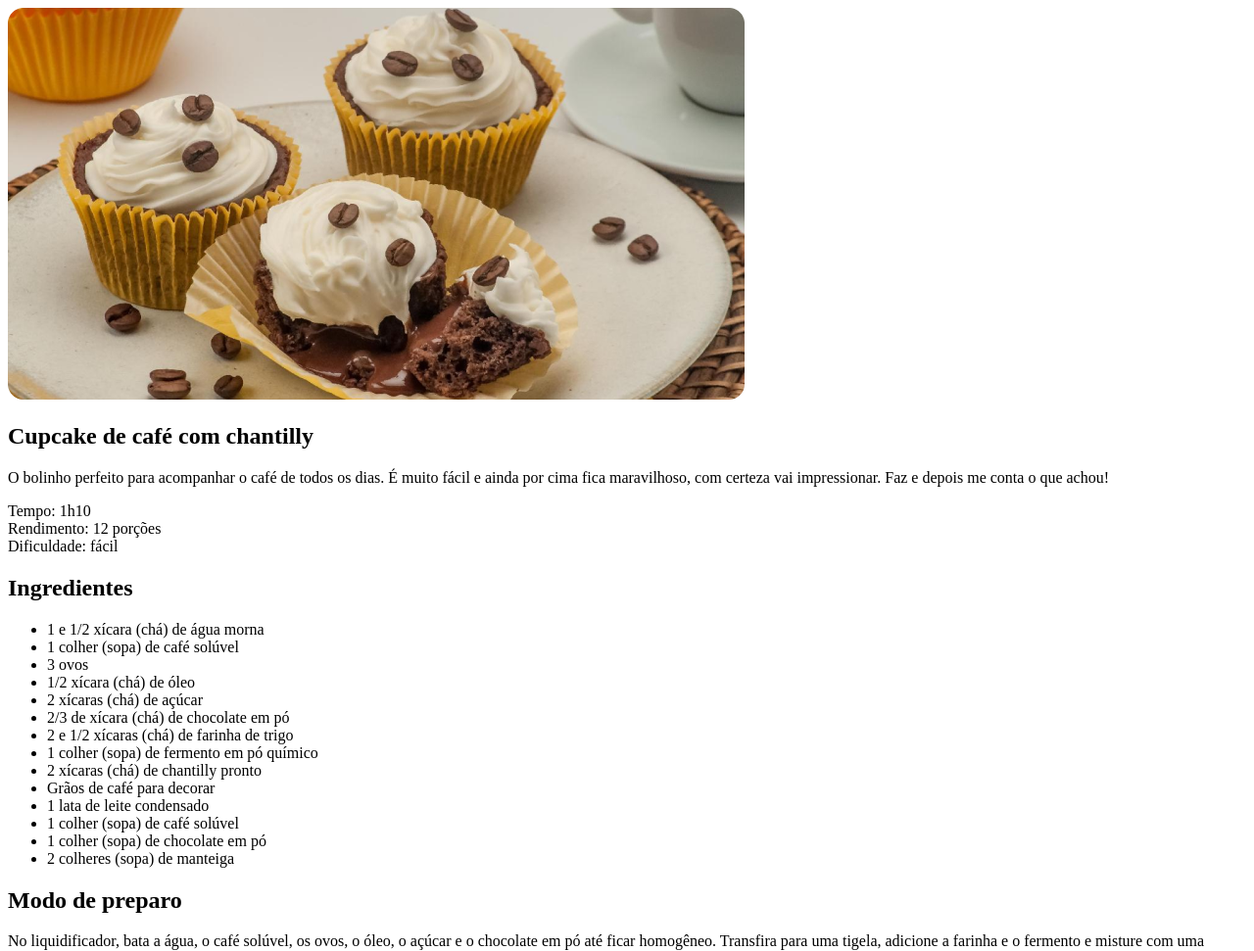
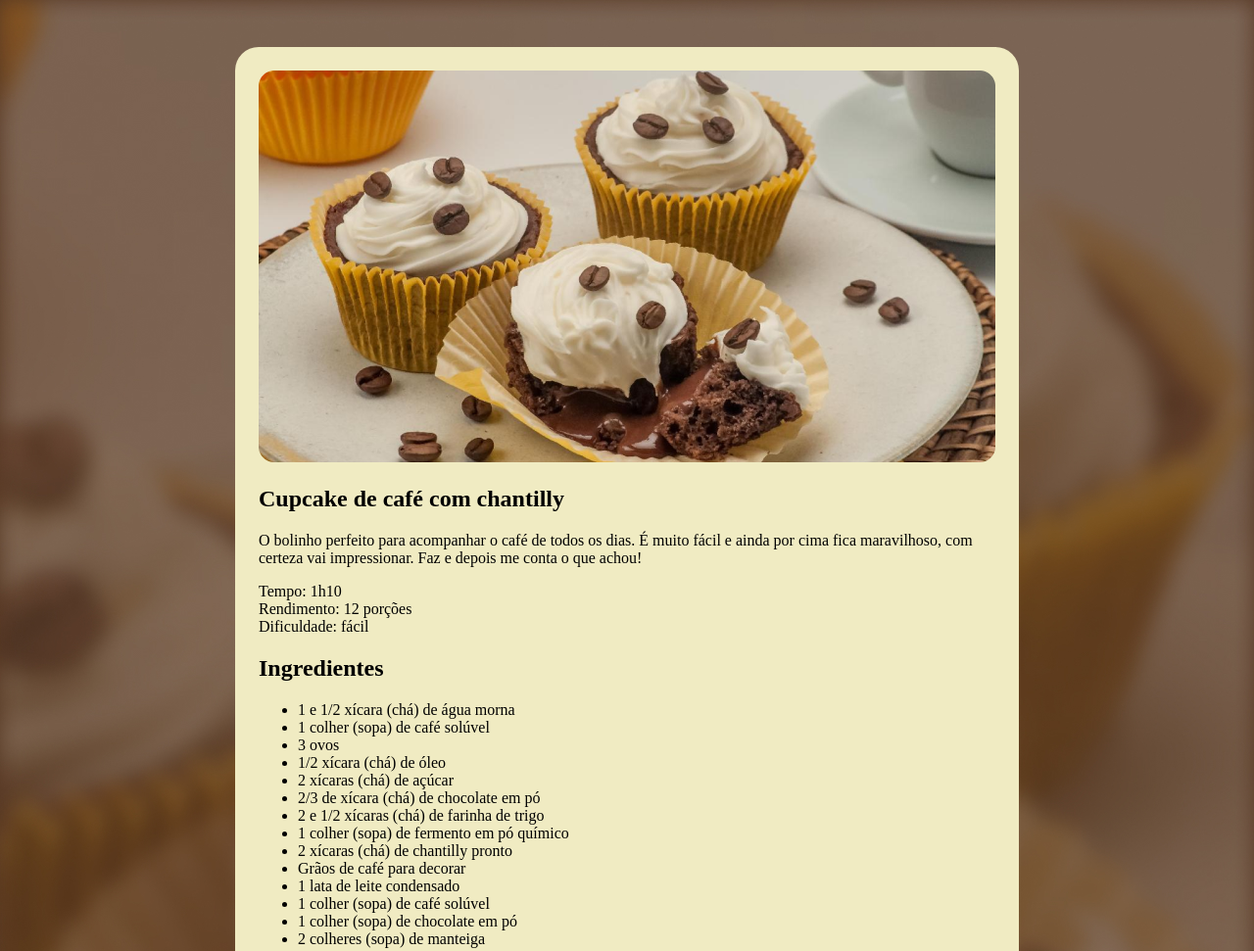
Before and after one commit to RodrigoFranci/Projeto, a plain HTML site: page index.html in a window 1280 px wide. Shown: the top 971 px of the page at 98% size. Drawn offline with Linux system fonts and the light colour scheme.

Commit message:
imagem de fundo / #page

```diff
--- a/index.html
+++ b/index.html
@@ -5,11 +5,10 @@
     <meta name="viewport" content="width=device-width, initial-scale=1.0">
     <title>Página de receita</title>
 
-    <link rel="stylesheet" href="">
+    <link rel="stylesheet" href="style.css">
 </head>
 <body>
     <div id="page">
-
         <img src="assets/main-image.png" alt="Imagem de um Cupcake">
         <main>
         </main>
--- a/style.css
+++ b/style.css
@@ -0,0 +1,14 @@
+body{
+    background-image: url(assets/bg.jpg) ;
+    background-size: cover;
+}
+
+#page{
+    box-sizing: border-box;  /*aqui eu tirei o padrão da caixa*/
+    width: 800px;
+    padding: 24px;
+    background-color: #f0ebc2;
+    border-radius: 24px;
+    margin: 48px auto;
+
+}
```
